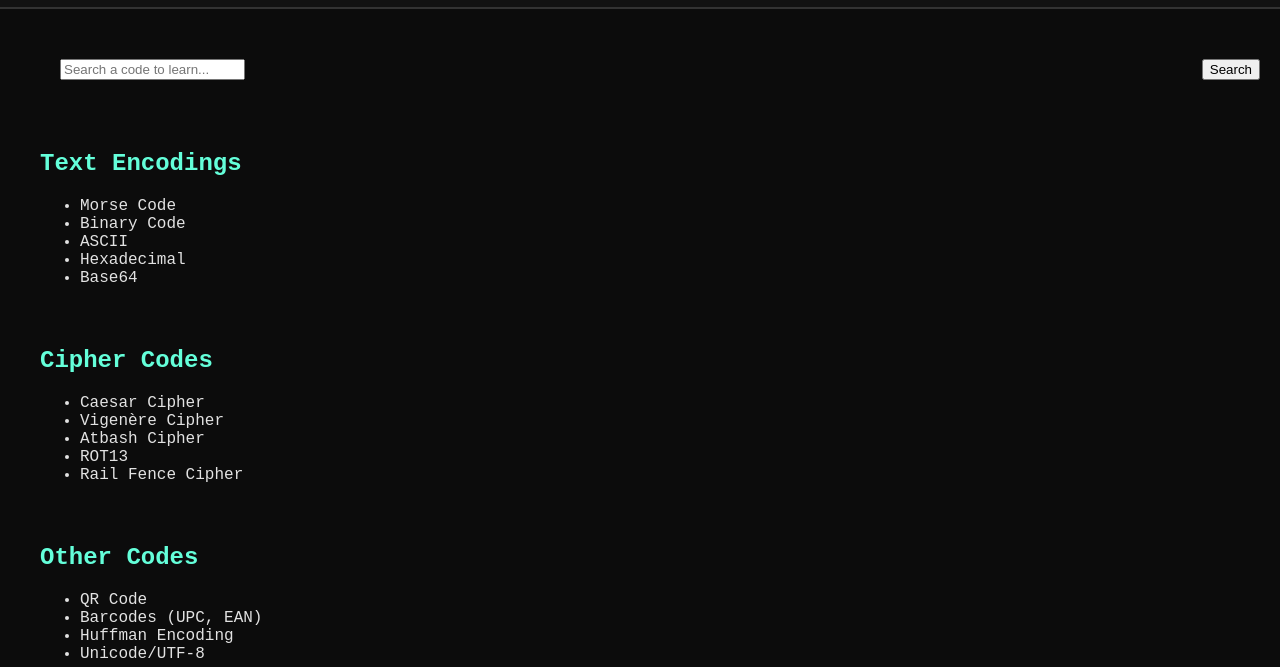
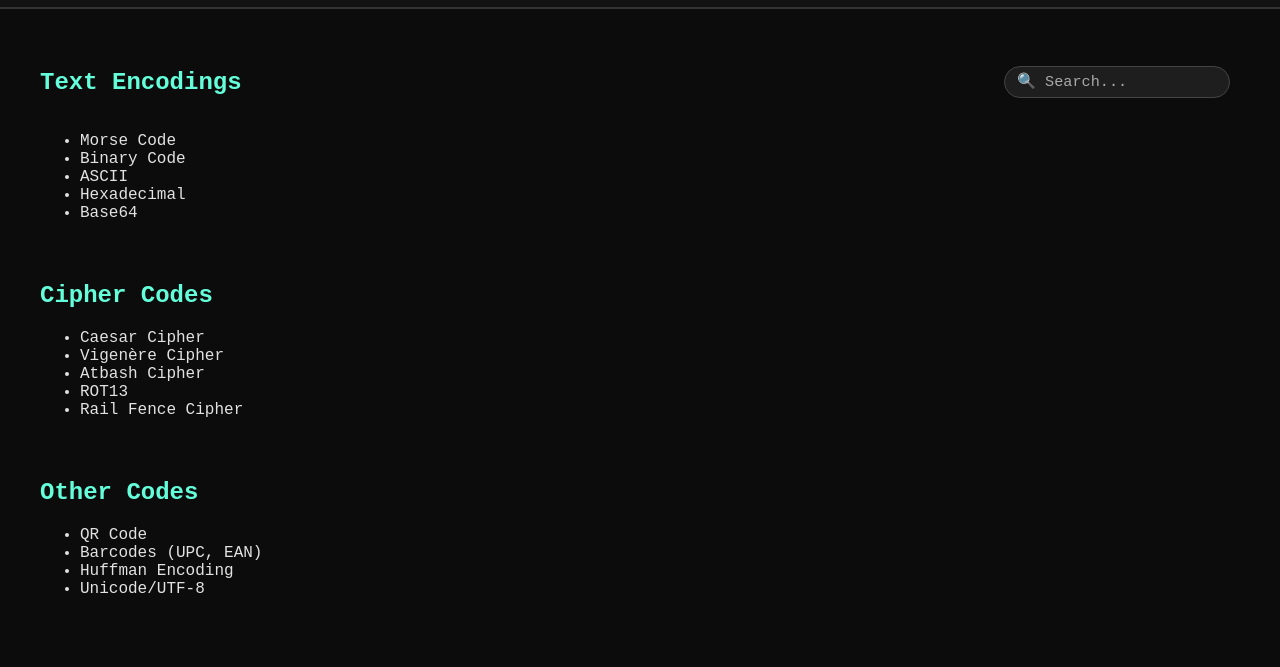
Before and after one commit to IvanJP-WG/code-vault, a plain HTML site: page learn.html in a window 1280 px wide. Shown: the part 133-800 px from the top of the page. Drawn offline with Linux system fonts and the light colour scheme.

Commit message:
Updated feature X

```diff
--- a/css/style.css
+++ b/css/style.css
@@ -102,41 +102,28 @@ header {
   transform: rotateX(15deg);
 }
 
-.learn-search-container {
+.code-header {
   display: flex;
-  justify-content: flex-end;
+  justify-content: space-between;
   align-items: center;
-  gap: 10px;
-  margin-bottom: 30px;
-  margin-top: -20px;
-  padding: 0 40px;
+  margin-bottom: 10px;
+  padding-right: 10px;
 }
 
-.learn-search-container input {
-  padding: 8px 12px;
-  font-size: 1rem;
+.search-bar-inline input {
+  padding: 6px 12px;
+  font-size: 0.95rem;
   background: #1e1e1e;
-  border: 1px solid #333;
+  border: 1px solid #444;
   color: #e2e2e2;
-  border-radius: 5px;
+  border-radius: 20px;
   font-family: 'Courier New', monospace;
-  width: 250px;
+  width: 200px;
+  outline: none;
 }
 
-.learn-search-container button {
-  padding: 8px 16px;
-  font-size: 1rem;
-  background: #64ffda;
-  color: #121212;
-  border: none;
-  border-radius: 5px;
-  cursor: pointer;
-  font-family: 'Courier New', monospace;
-  transition: background 0.3s ease;
-}
-
-.learn-search-container button:hover {
-  background: #52ccb1;
+.search-bar-inline input::placeholder {
+  color: #aaa;
 }
 
 main {
--- a/js/learn.js
+++ b/js/learn.js
@@ -38,8 +38,6 @@ function searchCodes() {
   const input = document.getElementById("searchInput").value.toLowerCase().trim();
   const codeSections = document.querySelectorAll(".code-section");
 
-  let found = false;
-
   codeSections.forEach(section => {
     const listItems = section.querySelectorAll("li");
     let sectionHasVisibleItems = false;
@@ -52,15 +50,9 @@ function searchCodes() {
     });
 
     section.style.display = sectionHasVisibleItems ? "block" : "none";
-    if (sectionHasVisibleItems) found = true;
   });
 
-  if (!found && input !== "") {
-    alert("No matching code found.");
-  }
-
   if (input === "") {
-    // Reset view if search is cleared
     document.querySelectorAll(".code-section").forEach(section => {
       section.style.display = "block";
       section.querySelectorAll("li").forEach(li => li.style.display = "list-item");
--- a/learn.html
+++ b/learn.html
@@ -28,15 +28,13 @@
 
   <!-- Main Content -->
   <main>
-    <section class="search-bar">
-      <div class="container">
-        <input type="text" id="searchInput" placeholder="Search a code to learn..." />
-        <button onclick="searchCodes()">Search</button>
+    <section id="text" class="code-section">
+      <div class="code-header">
+        <h2 class="code-category">Text Encodings</h2>
+        <div class="search-bar-inline">
+          <input type="text" id="searchInput" placeholder="🔍 Search..." oninput="searchCodes()" />
+        </div>
       </div>
-    </section>
-
-    <section id="text" class="code-section">
-      <h2 class="code-category">Text Encodings</h2>
       <ul class="code-list">
         <li>Morse Code</li>
         <li>Binary Code</li>
```
